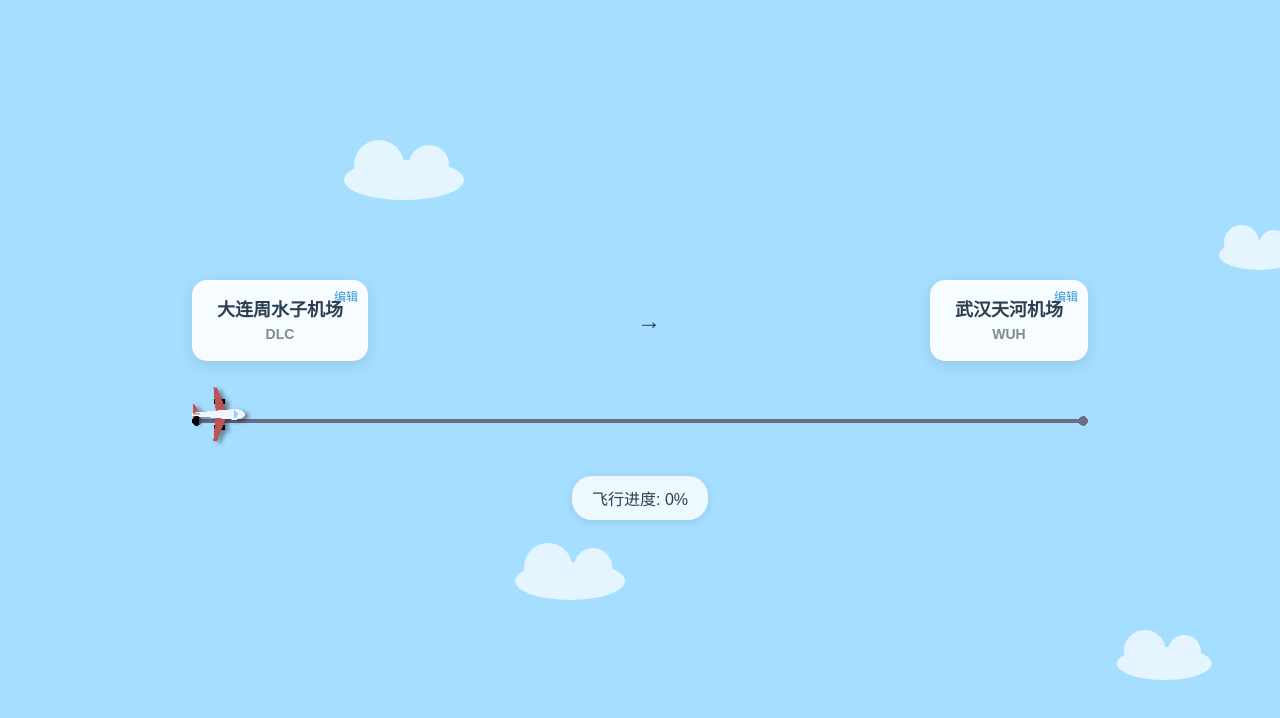
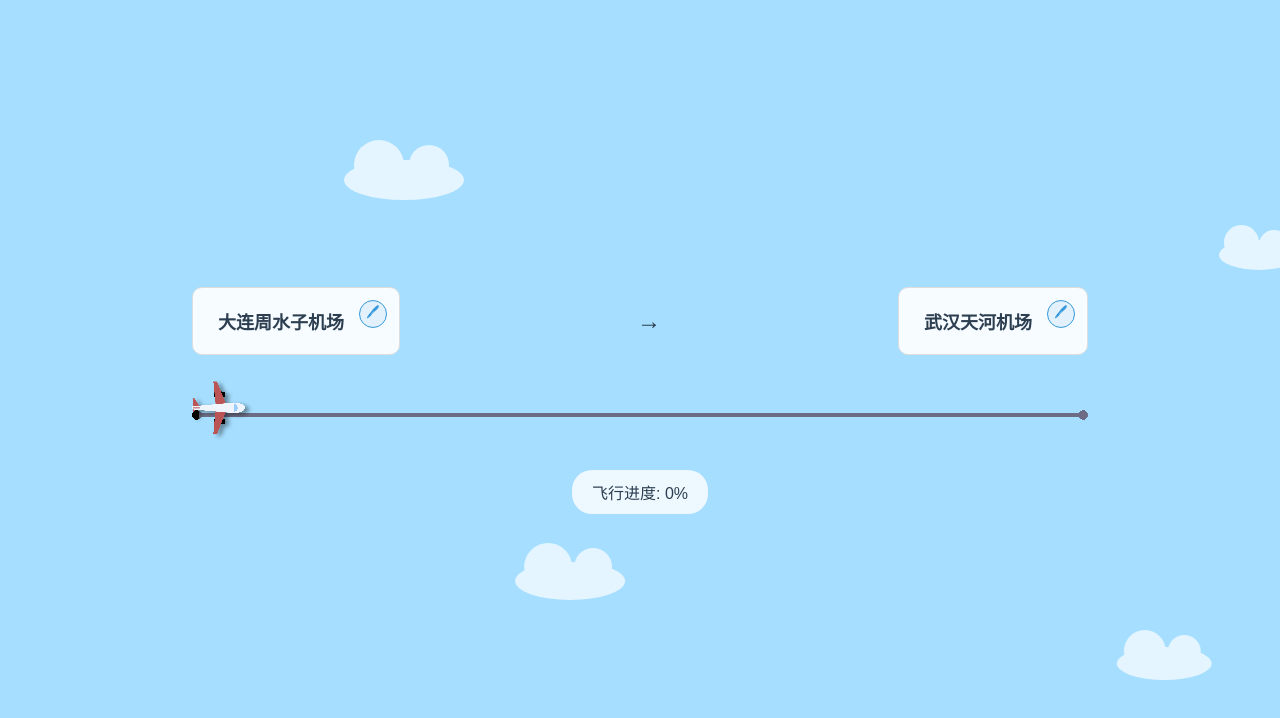
Before and after one commit to jimk44078-bot/blue, a plain HTML site: page 机场起飞/index.html in a window 1280 px wide. Shown: the top 718 px of the page. Drawn offline with Linux system fonts and the light colour scheme.

Commit message:
Update index.html

```diff
--- a/机场起飞/index.html
+++ b/机场起飞/index.html
@@ -99,43 +99,42 @@
         .airport {
             text-align: center;
             background: rgba(255, 255, 255, 0.9);
-            padding: 15px 25px;
-            border-radius: 15px;
-            box-shadow: 0 4px 15px rgba(0, 0, 0, 0.1);
-            min-width: 150px;
+            padding: 20px 25px;
+            border-radius: 10px;
+            min-width: 160px;
             position: relative;
+            border: 1px solid #ddd;
         }
 
         .airport-name {
             font-size: 18px;
             font-weight: bold;
             color: #2c3e50;
-            margin-bottom: 5px;
             min-height: 24px;
-        }
-
-        .airport-code {
-            font-size: 14px;
-            color: #7f8c8d;
-            font-weight: bold;
-            min-height: 20px;
+            padding-right: 30px;
         }
 
         .edit-btn {
             position: absolute;
-            top: 5px;
-            right: 5px;
-            background: none;
-            border: none;
-            font-size: 12px;
+            top: 12px;
+            right: 12px;
+            background: rgba(52, 152, 219, 0.1);
+            border: 1px solid #3498db;
+            border-radius: 50%;
+            width: 28px;
+            height: 28px;
+            display: flex;
+            align-items: center;
+            justify-content: center;
+            cursor: pointer;
+            transition: all 0.3s ease;
             color: #3498db;
-            cursor: pointer;
-            padding: 2px 5px;
-            border-radius: 3px;
+            font-size: 14px;
         }
 
         .edit-btn:hover {
-            background: rgba(52, 152, 219, 0.1);
+            background: #3498db;
+            color: white;
         }
 
         .arrow {
@@ -163,13 +162,13 @@
             background: white;
             padding: 20px;
             border-radius: 10px;
-            box-shadow: 0 4px 20px rgba(0, 0, 0, 0.2);
             width: 300px;
         }
 
         .modal h3 {
             margin-bottom: 15px;
             color: #2c3e50;
+            text-align: center;
         }
 
         .modal input {
@@ -179,6 +178,11 @@
             border: 1px solid #ddd;
             border-radius: 5px;
             font-size: 14px;
+        }
+
+        .modal input:focus {
+            outline: none;
+            border-color: #3498db;
         }
 
         .modal-buttons {
@@ -356,7 +360,6 @@
             background: rgba(255, 255, 255, 0.8);
             padding: 10px 20px;
             border-radius: 20px;
-            box-shadow: 0 2px 8px rgba(0, 0, 0, 0.1);
         }
     </style>
 </head>
@@ -371,17 +374,15 @@
     <!-- 机场信息 -->
     <div class="airports">
         <div class="airport" id="start-airport">
-            <button class="edit-btn" onclick="openEditModal('start')">编辑</button>
+            <button class="edit-btn" onclick="openEditModal('start')">🖊</button>
             <div class="airport-name">大连周水子机场</div>
-            <div class="airport-code">DLC</div>
         </div>
 
         <div class="arrow">→</div>
 
         <div class="airport" id="end-airport">
-            <button class="edit-btn" onclick="openEditModal('end')">编辑</button>
+            <button class="edit-btn" onclick="openEditModal('end')">🖊</button>
             <div class="airport-name">武汉天河机场</div>
-            <div class="airport-code">WUH</div>
         </div>
     </div>
 
@@ -398,7 +399,6 @@
         <div class="modal-content">
             <h3 id="modalTitle">编辑机场信息</h3>
             <input type="text" id="airportNameInput" placeholder="机场名称">
-            <input type="text" id="airportCodeInput" placeholder="机场代码">
             <div class="modal-buttons">
                 <button class="modal-btn cancel" onclick="closeModal()">取消</button>
                 <button class="modal-btn confirm" onclick="saveAirportInfo()">确认</button>
@@ -446,13 +446,12 @@
             const title = document.getElementById('modalTitle');
             const airport = document.getElementById(`${type}-airport`);
             const name = airport.querySelector('.airport-name').textContent;
-            const code = airport.querySelector('.airport-code').textContent;
 
             title.textContent = `编辑${type === 'start' ? '起点' : '终点'}机场`;
             document.getElementById('airportNameInput').value = name;
-            document.getElementById('airportCodeInput').value = code;
 
             modal.style.display = 'flex';
+            document.getElementById('airportNameInput').focus();
         }
 
         // 关闭模态框
@@ -463,15 +462,13 @@
         // 保存机场信息
         function saveAirportInfo() {
             const name = document.getElementById('airportNameInput').value.trim();
-            const code = document.getElementById('airportCodeInput').value.trim();
 
-            if (name && code) {
+            if (name) {
                 const airport = document.getElementById(`${currentEditing}-airport`);
                 airport.querySelector('.airport-name').textContent = name;
-                airport.querySelector('.airport-code').textContent = code.toUpperCase();
                 closeModal();
             } else {
-                alert('请输入完整的机场信息！');
+                alert('请输入机场名称！');
             }
         }
 
@@ -481,6 +478,13 @@
                 closeModal();
             }
         });
+
+        // 按ESC键关闭模态框
+        document.addEventListener('keydown', function(e) {
+            if (e.key === 'Escape') {
+                closeModal();
+            }
+        });
     </script>
 </body>
 </html>
```
